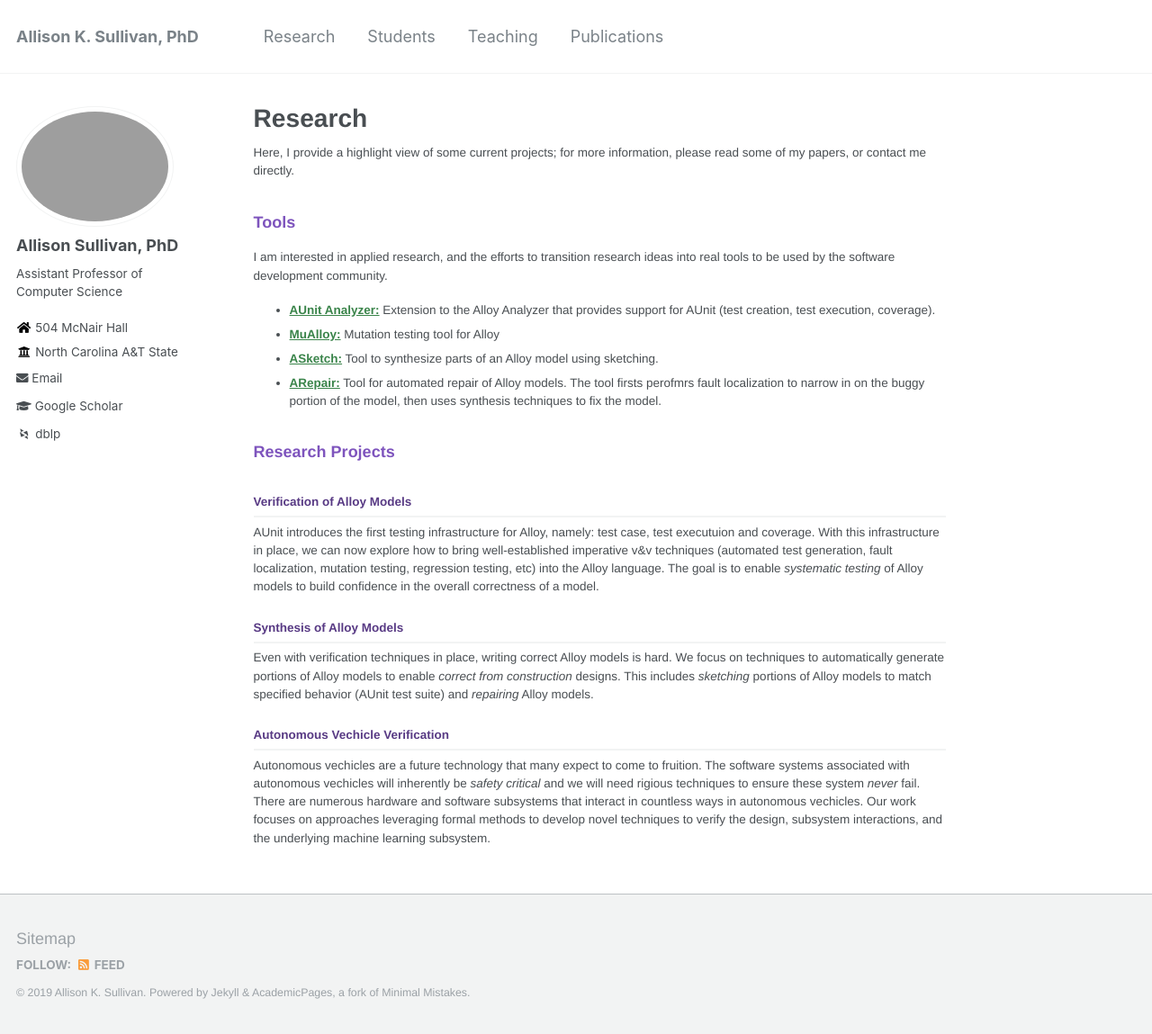
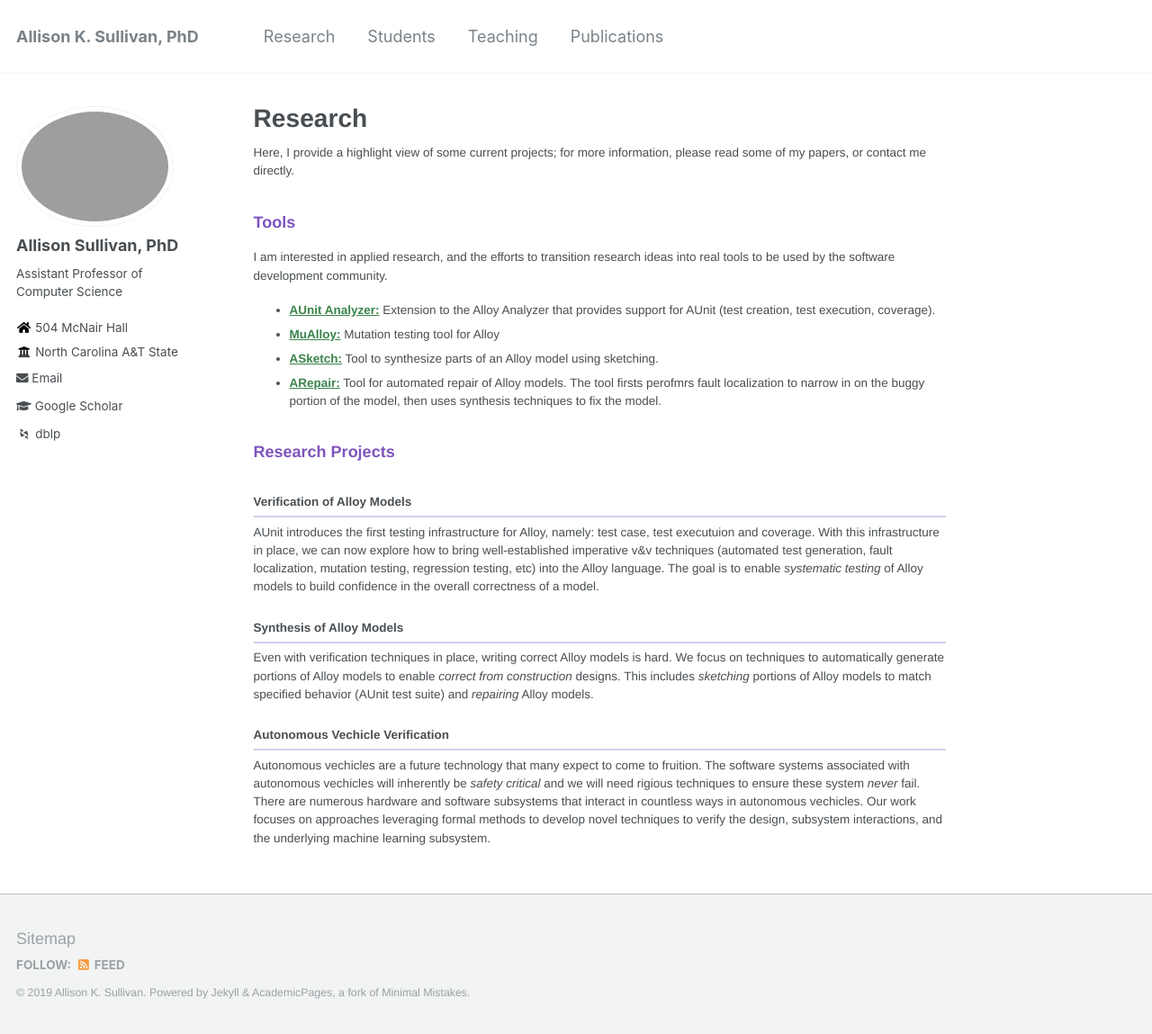
Before and after one commit to Allisonius/allisonius.github.io, a Jekyll site: the page built from _pages/research.md, in a window 1280 px wide and 1149 px high. Shown: the whole window at 90% size. Built offline with Jekyll 4.4.1, drawn with Linux system fonts in a browser that asks for light colours; some web fonts are replaced.

Commit message:
Update _page.scss

```diff
--- a/_sass/_page.scss
+++ b/_sass/_page.scss
@@ -58,9 +58,9 @@
 
   h2 {
     padding-bottom: 0.5em;
-    border-bottom: 2px solid $border-color;
+    border-bottom: 2px solid #d8cbeb;
      font-size: $type-size-6;
-     color: #583a84;
+     color: $dark-gray;
 
   }
 
```
